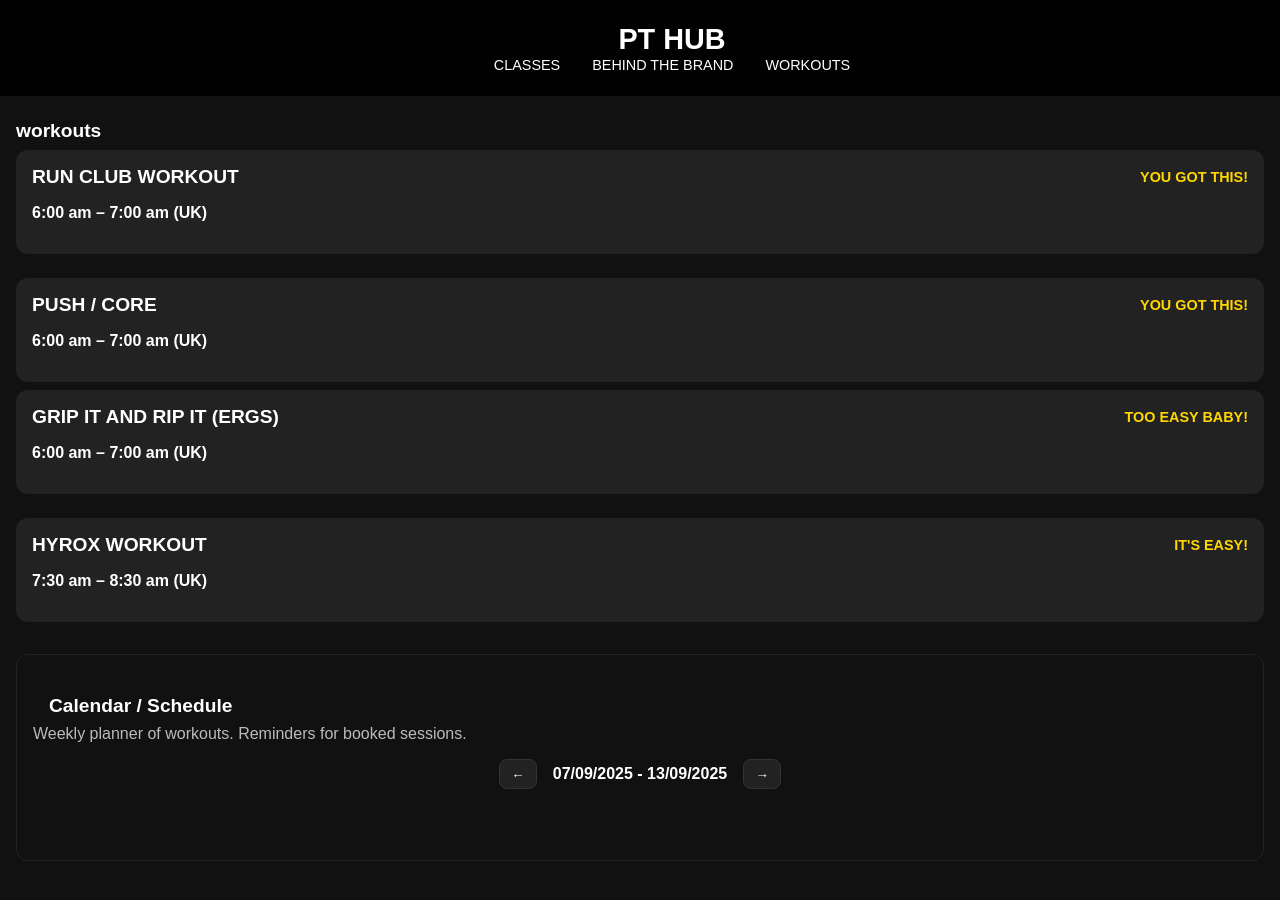
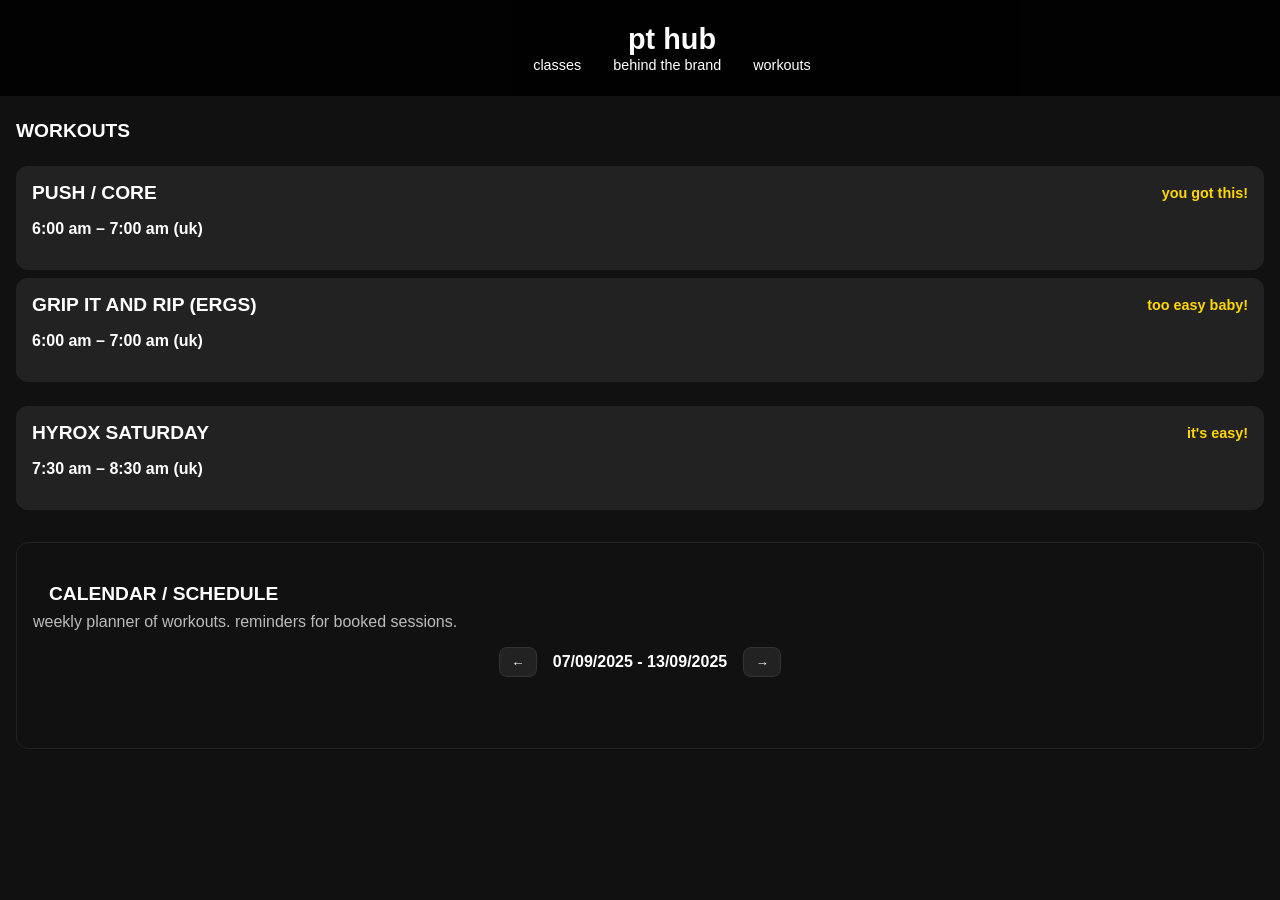
Before and after one commit to pottsy-0157/PT, a plain HTML site: page workouts.html in a window 1280 px wide. Drawn offline with Linux system fonts and the light colour scheme.

Commit message:
Update workouts.html

```diff
--- a/workouts.html
+++ b/workouts.html
@@ -3,104 +3,70 @@
   <head>
     <meta charset="UTF-8" />
     <meta name="viewport" content="width=device-width, initial-scale=1.0" />
-    <title>Workout Detail</title>
+    <title>Workouts</title>
     <link
       rel="stylesheet"
       href="https://cdnjs.cloudflare.com/ajax/libs/font-awesome/6.5.0/css/all.min.css"
     />
     <link rel="stylesheet" href="styles.css" />
     <script defer src="script.js"></script>
-          <link rel="icon" type="image/x-icon" href="E_EV8.png">
-
   </head>
   <body>
-    <!-- Navbar -->
+    <!-- navbar -->
     <nav id="navbar">
-      <!-- Left icons -->
       <div class="nav-icons left">
         <i class="fa-solid fa-bars" id="hamburger"></i>
-        <!-- ... -->
+      </div>
+      <div class="nav-center">
+        <a href="index.html" class="logo">pt hub</a>
+        <ul class="nav-links" id="mobileNavLinks">
+          <li><a href="#">classes</a></li>
+          <li><a href="#">behind the brand</a></li>
+          <li><a href="workouts.html">workouts</a></li>
+        </ul>
+      </div>
+    </nav>
+
+    <!-- workout sessions -->
+    <div class="main-content">
+      <h2>WORKOUTS</h2>
+
+      <h2 id="friday-date"></h2>
+      <div class="session-card" onclick="window.location.href='push-core.html'">
+        <div class="card-header">
+          <h3>PUSH / CORE</h3>
+          <span class="spaces">you got this!</span>
+        </div>
+        <p><strong>6:00 am – 7:00 am (uk)</strong></p>
       </div>
 
-      <!-- Center logo + links -->
-      <div class="nav-center">
-        <a href="index.html" class="logo">PT HUB</a>
-        <ul class="nav-links" id="mobileNavLinks">
-          <li><a href="#">CLASSES</a></li>
-          <li><a href="behind-brand.html">BEHIND THE BRAND</a></li>
-          <li><a href="workouts.html">WORKOUTS</a></li>
-        </ul>
-      </div>
-      <!-- ... -->
-    </nav>
-
-    <!-- Workout Sessions -->
-    <div class="main-content">
-      <h2>workouts</h2>
-  <div
-        class="session-card"
-        onclick="window.location.href='push-core.html?name=push-core'"
-      >
+      <div class="session-card" onclick="window.location.href='grip-rip.html'">
         <div class="card-header">
-          <h3>RUN CLUB WORKOUT</h3>
-          <span class="spaces">YOU GOT THIS!</span>
+          <h3>GRIP IT AND RIP (ERGS)</h3>
+          <span class="spaces">too easy baby!</span>
         </div>
-        <p><strong>6:00 am – 7:00 am (UK)</strong></p>
+        <p><strong>6:00 am – 7:00 am (uk)</strong></p>
       </div>
 
-
-      <h2><span id="friday-date"></span></h2>
-
-      <div
-        class="session-card"
-        onclick="window.location.href='push-core.html?name=push-core'"
-      >
+      <h2 id="saturday-date"></h2>
+      <div class="session-card" onclick="window.location.href='saturday-hyrox.html'">
         <div class="card-header">
-          <h3>PUSH / CORE</h3>
-          <span class="spaces">YOU GOT THIS!</span>
+          <h3>HYROX SATURDAY</h3>
+          <span class="spaces">it's easy!</span>
         </div>
-        <p><strong>6:00 am – 7:00 am (UK)</strong></p>
+        <p><strong>7:30 am – 8:30 am (uk)</strong></p>
       </div>
 
-      <div class="session-card">
-        <a href="grip-rip.html?name=GRIP AND RIP (ERGS)">
-          <div class="card-header">
-            <h3>GRIP IT AND RIP IT (ERGS)</h3>
-            <span class="spaces">TOO EASY BABY!</span>
-          </div>
-          <p><strong>6:00 am – 7:00 am (UK)</strong></p>
-        </a>
-      </div>
-
-      <h2><span id="saturday-date"></span></h2>
-
-      <div
-        class="session-card"
-        onclick="window.location.href='saturday-hyrox.html?name=saturday-hyrox'"      >
-        <div class="card-header">
-          <h3>HYROX WORKOUT</h3>
-          <span class="spaces">IT'S EASY!</span>
-        </div>
-        <p><strong>7:30 am – 8:30 am (UK)</strong></p>
-      </div>
-
-
-
-
-      <!-- Calendar / Schedule -->
+      <!-- calendar / schedule -->
       <section class="schedule" id="schedule">
-        <h2>Calendar / Schedule</h2>
+        <h2>CALENDAR / SCHEDULE</h2>
         <p class="schedule-sub">
-          Weekly planner of workouts. Reminders for booked sessions.
+          weekly planner of workouts. reminders for booked sessions.
         </p>
         <div class="week-controls">
-          <button id="prevWeek" class="week-btn" aria-label="Previous week">
-            ←
-          </button>
+          <button id="prevWeek" class="week-btn" aria-label="previous week">←</button>
           <div id="weekLabel" class="week-label"></div>
-          <button id="nextWeek" class="week-btn" aria-label="Next week">
-            →
-          </button>
+          <button id="nextWeek" class="week-btn" aria-label="next week">→</button>
         </div>
         <div id="weekGrid" class="week-grid"></div>
         <div id="reminderToast" class="reminder-toast" aria-live="polite"></div>
```
